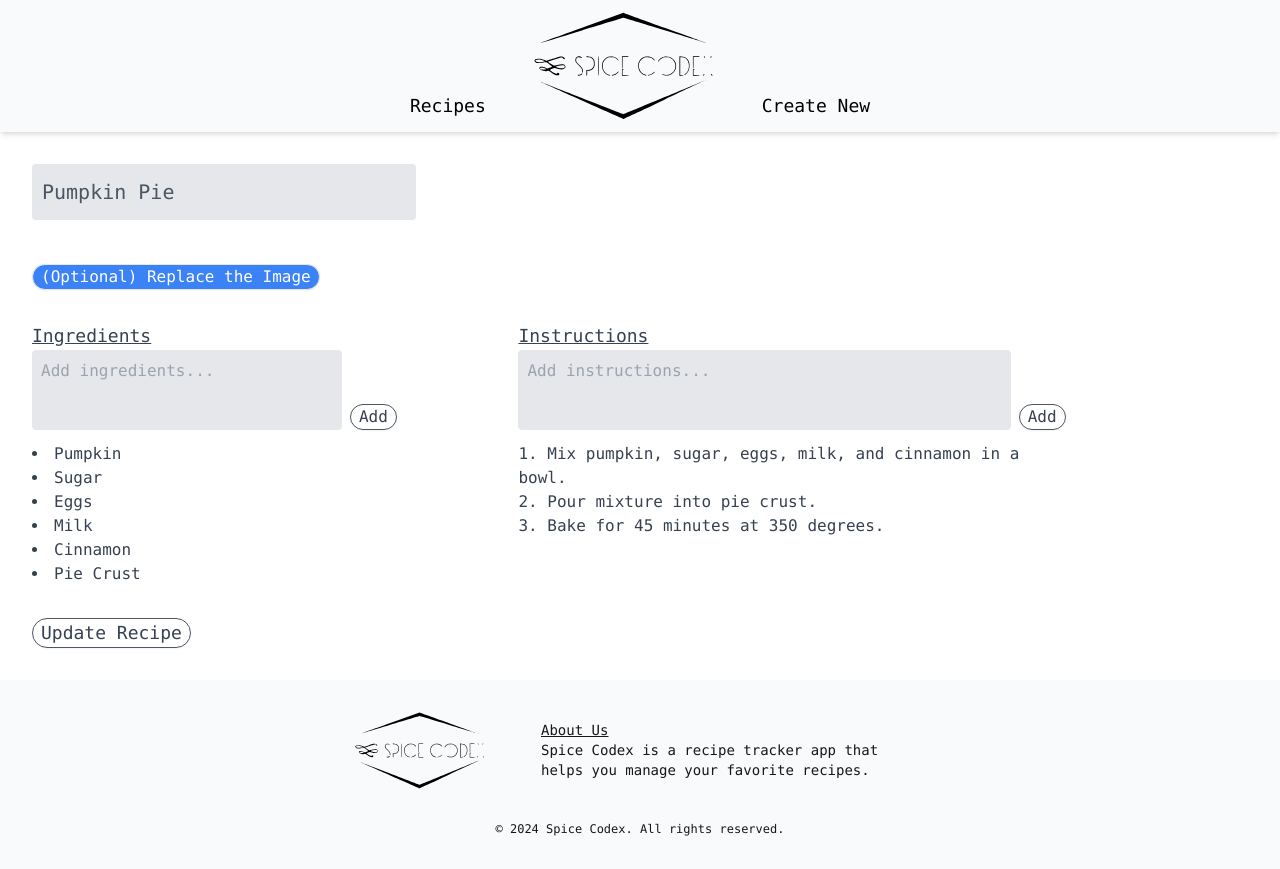
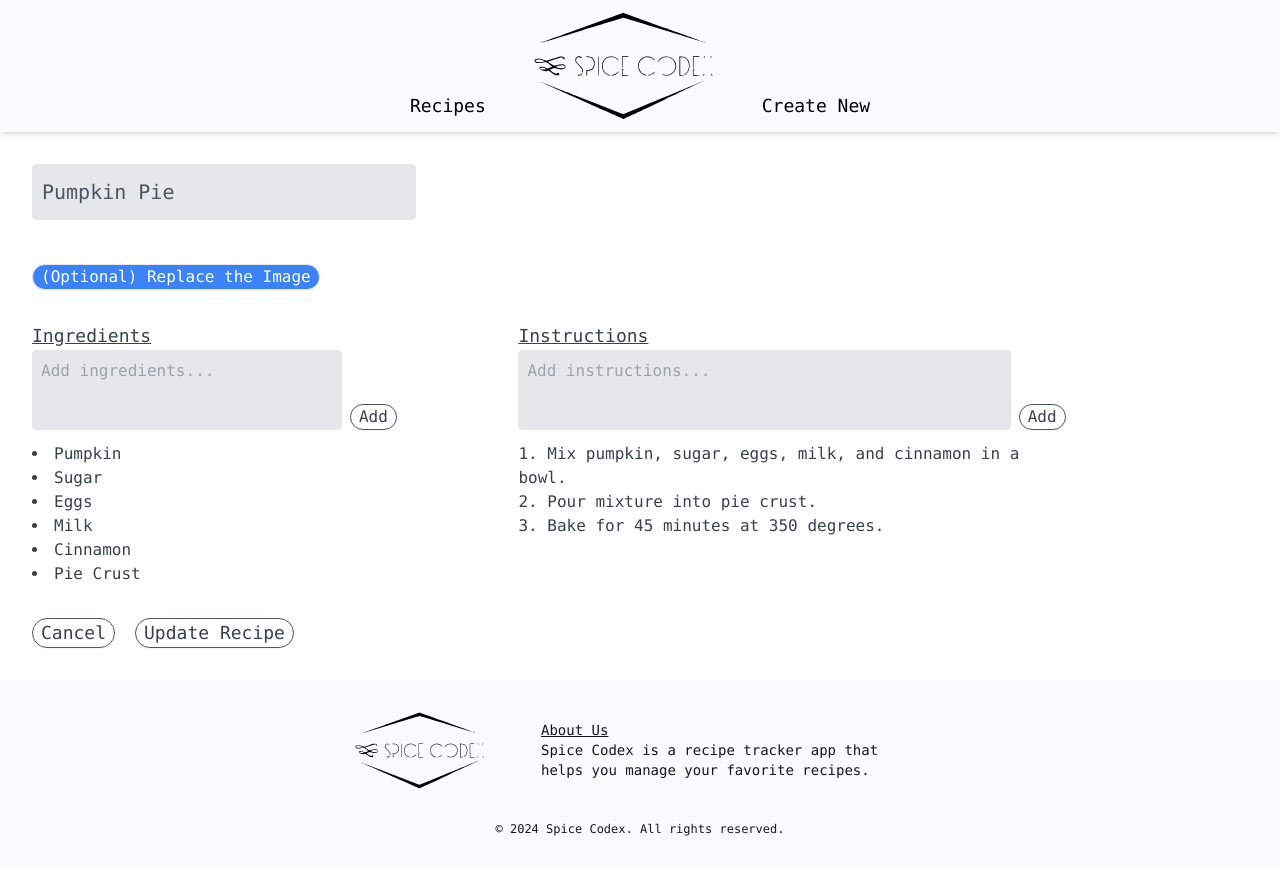
Before and after one commit to noahminds/recipe-tracker, a Next.js app: page /edit/1 in a window 1280 px wide. Built offline with nearby package versions, Linux system fonts and the light colour scheme.

Commit message:
Add option to cancel edits

```diff
--- a/src/app/edit/[slug]/page.tsx
+++ b/src/app/edit/[slug]/page.tsx
@@ -32,6 +32,7 @@ export default function EditRecipe({ params }: EditRecipeProps) {
     const [title, setTitle] = useState('');
     const [ingredients, setIngredients] = useState<ItemsObject>({});
     const [instructions, setInstructions] = useState<ItemsObject>({});
+    const [image, setImage] = useState<string | null>(null);
 
     // Pre-populate the fields when the component mounts or when the recipe changes
     useEffect(() => {
@@ -39,6 +40,7 @@ export default function EditRecipe({ params }: EditRecipeProps) {
             setTitle(recipe.title);
             setIngredients(arrayToItemsObject(recipe.ingredients));
             setInstructions(arrayToItemsObject(recipe.instructions));
+            setImage(recipe.image || null);
         }
     }, [recipe]);
 
@@ -66,6 +68,12 @@ export default function EditRecipe({ params }: EditRecipeProps) {
         setInstructions(updatedInstructions)
     };
 
+    // Helper function for handling the cancel button
+    function handleCancel() {
+        // Route the user back to the recipe's detail page
+        router.push(`/recipes/${slug}`);
+    }
+
     return (
         <main className="text-gray-700 p-8">
             <form
@@ -80,6 +88,10 @@ export default function EditRecipe({ params }: EditRecipeProps) {
                             ingredients: Object.values(ingredients),
                             instructions: Object.values(instructions),
                         };
+
+                        if (image) {
+                            recipe.image = image;
+                        }
 
                         // Replace the existing recipe with the updated one
                         setRecipes(new Map(recipes.set(slug, recipe)));
@@ -151,7 +163,15 @@ export default function EditRecipe({ params }: EditRecipeProps) {
                         />
                     </div>
                 </section>
-                <div>
+                <div className="flex flex-row gap-x-5">
+                    <button
+                        id="cancel-edit"
+                        type="button"
+                        className="border rounded-full px-2 border-gray-600 text-gray-700 text-lg shadow-sm hover:scale-105 hover:shadow-md"
+                        onClick={() => handleCancel()}
+                    >
+                        Cancel
+                    </button>
                     <button
                         id="submit-recipe"
                         type="submit"
```
